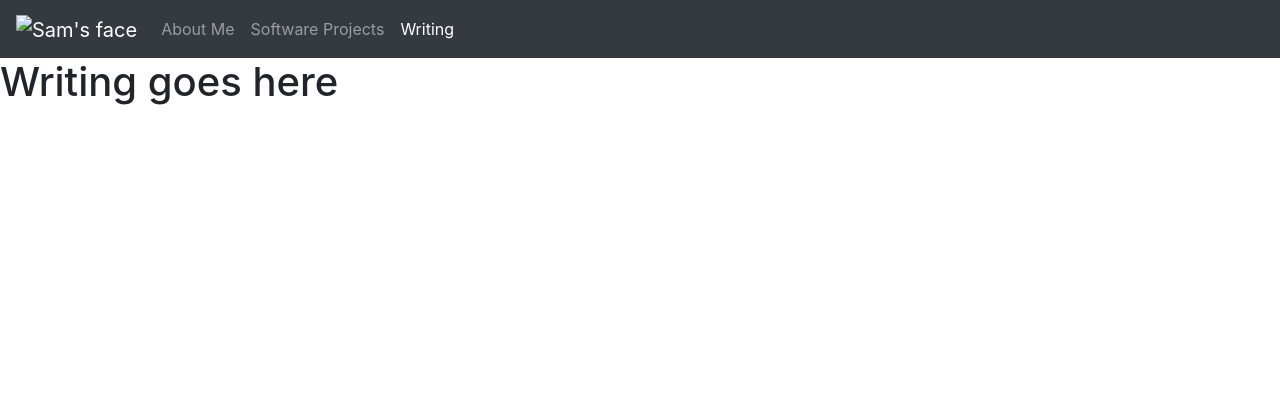
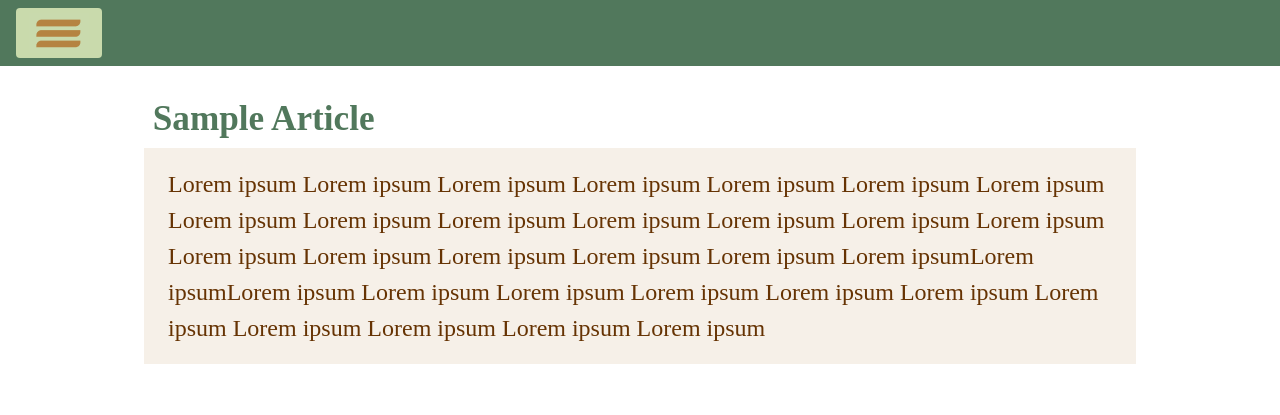
Before and after one commit to samuel-casey/personalSite, a plain HTML site: page public/writing.html in a window 1280 px wide. Drawn offline with nearby package versions, Linux system fonts and the light colour scheme.

Commit message:
updated writing styling, aboutme styling

```diff
--- a/public/writing.html
+++ b/public/writing.html
@@ -20,31 +20,56 @@
 
 
 <body>
-    <nav class="navbar navbar-expand-lg navbar-dark bg-dark">
-        <a class="navbar-brand" href="index.html">
-            <img src="Headshot.png" width="50" height="50" alt="Sam's face">
-        </a>
+    <!-- NAVBAR -->
+    <div class="pos-f-t">
+        <!-- expanding content -->
+        <div class="collapse navbar-collapse navbar-light " id="navbarToggleExternalContent ">
+            <div class="p-4 " style="background-color: #51785C;  ">
+                <h4 style="color: rgba(225, 238, 189, 0.83); ">Writing</h4>
+                <ul class="navbar-nav " style="justify-content: flex-start;">
+                    <li class="nav-item ">
+                        <a class="nav-link inactive " style="color: #B58341;" href="index.html" onmouseover="this.style.color='#FBFF4E';" onmouseout="this.style.color='#B58341';">Home<span class="sr-only ">(current)</span></a>
+                    </li>
+                    <li class="nav-item inactive ">
+                        <a class="nav-link inactive" style="color: #B58341;" href="aboutme.html" onmouseover="this.style.color='#FBFF4E';" onmouseout="this.style.color='#B58341';">About Me</a>
+                    </li>
+                    <li class="nav-item ">
+                        <a class="nav-link inactive" style="color: #B58341;" href="softwareprojects.html" onmouseover="this.style.color='#FBFF4E';" onmouseout="this.style.color='#B58341';">Software Projects</a>
+                    </li>
+                </ul>
+            </div>
+        </div>
 
-        <div class="collapse navbar-collapse" id="navbarSupportedContent">
-            <ul class="navbar-nav mr-auto">
-                <li class="nav-item inactive">
-                    <a class="nav-link" href="aboutme.html">About Me<span class="sr-only">(current)</span></a>
-                </li>
-                <li class="nav-item inactive">
-                    <a class="nav-link" href="softwareprojects.html">Software Projects<span
-                            class="sr-only">(current)</span></a>
-                </li>
-                <li class="nav-item active">
-                    <a class="nav-link" href="writing.html">Writing<span class="sr-only">(current)</span></a>
-                </li>
+        <!-- hamburger button -->
+        <nav class="navbar" style="background-color: #51785C; color:rgba(170, 85, 6, 0.65);">
+            <button class="navbar-toggler" style="background-color: rgba(225, 238, 189, 0.83);" type="button" data-toggle="collapse" " data-target="#navbarToggleExternalContent " aria-controls="navbarToggleExternalContent " aria-expanded="false "
+        aria-label="Toggle navigation " >
+    <div class="navbar-toggler-icon " style="background-image: url(customToggler.png); height: 40px; width: 60px; justify-self: flex-end; "></div>
+  </button>
+</nav>
 
-            </ul>
+</div>
+<!-- END NAVBAR -->
+
+
+<!-- ARTICLE 1 -->
+
+<!-- Article container 1 -->
+    <div class="container " style="max-width: 1250px; width: 80%; align-self: center; font-family: Source Sans Pro; padding: 2em 1em 2em 1em; ">
+        <!-- Article 1 title -->
+        <h1 style="color: #51785C; font-size: 2.2em; font-family: Source Sans Pro; font-weight: bold; padding: 0em 0em 0em 0.25em ">Sample Article</h1>
+        <div class="cotainer-fluid " style=" background-color: rgba(181, 131, 65, 0.12); color:rgb(102, 51, 3) ">
+            <!-- Article 1 text -->
+            <p style="font-family: Source Sans Pro; font-weight: normal; padding: 0.75em 1em 0.75em 1em; font-size: 1.5em !important; ">
+                Lorem ipsum Lorem ipsum Lorem ipsum Lorem ipsum Lorem ipsum Lorem ipsum Lorem ipsum Lorem ipsum Lorem ipsum
+                Lorem ipsum Lorem ipsum Lorem ipsum Lorem ipsum Lorem ipsum Lorem ipsum Lorem ipsum Lorem ipsum Lorem ipsum
+                Lorem ipsum Lorem ipsumLorem ipsumLorem ipsum Lorem ipsum Lorem ipsum Lorem ipsum Lorem ipsum Lorem ipsum
+                Lorem ipsum Lorem ipsum Lorem ipsum Lorem ipsum Lorem ipsum
+            </p>
         </div>
-    </nav>
+    </div>
 
-    <div>
-        <h1 id="fillerText">Writing goes here</h1>
-    </div>
+<!-- END ARTICLE 1 -->
 
 </body>
 
```
Also changed, not shown: public/aboutme.html (+43 -16 lines), public/softwareprojects.html (+29 -20 lines), SourceSansPro-Regular.otf (added).
